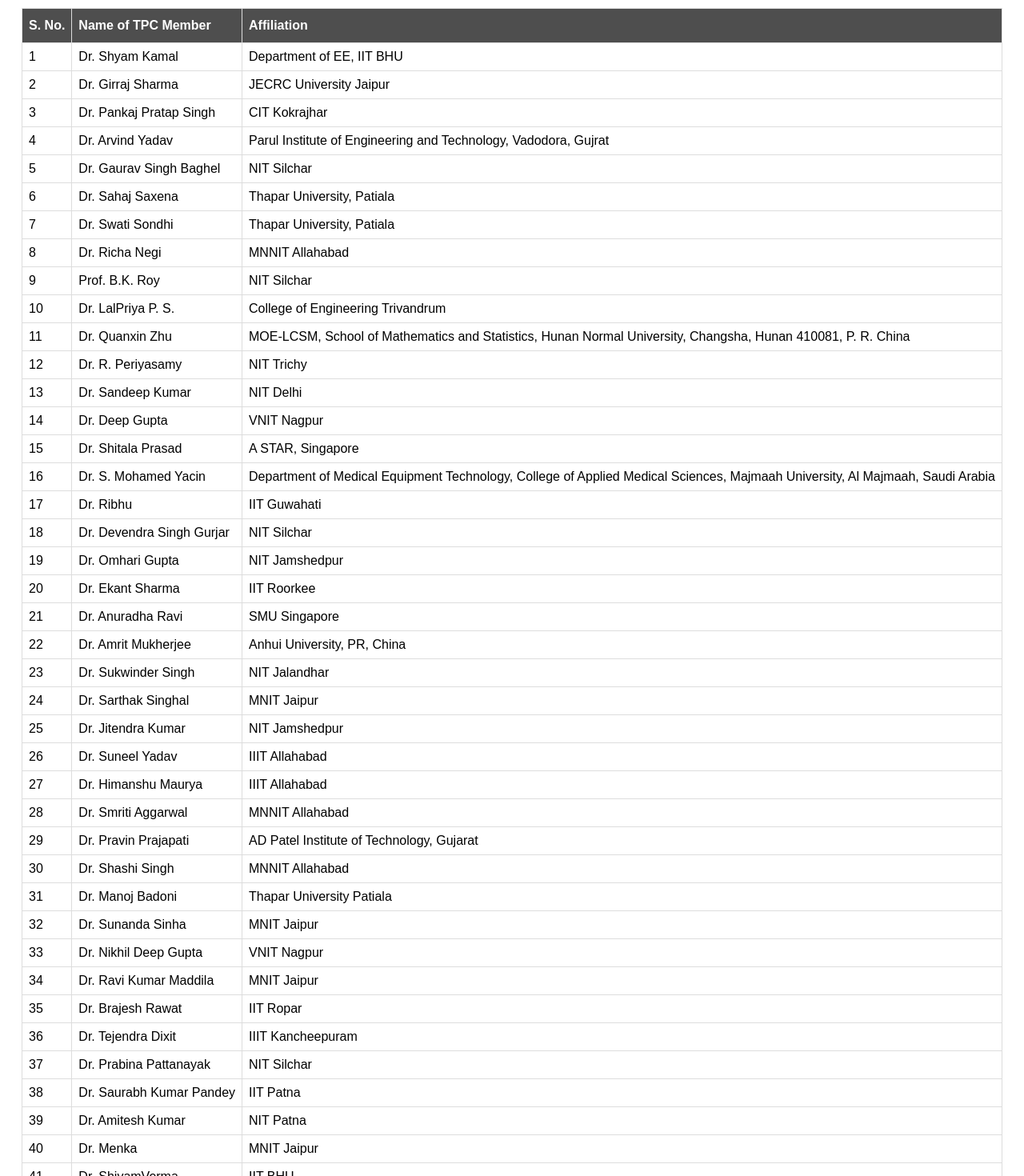
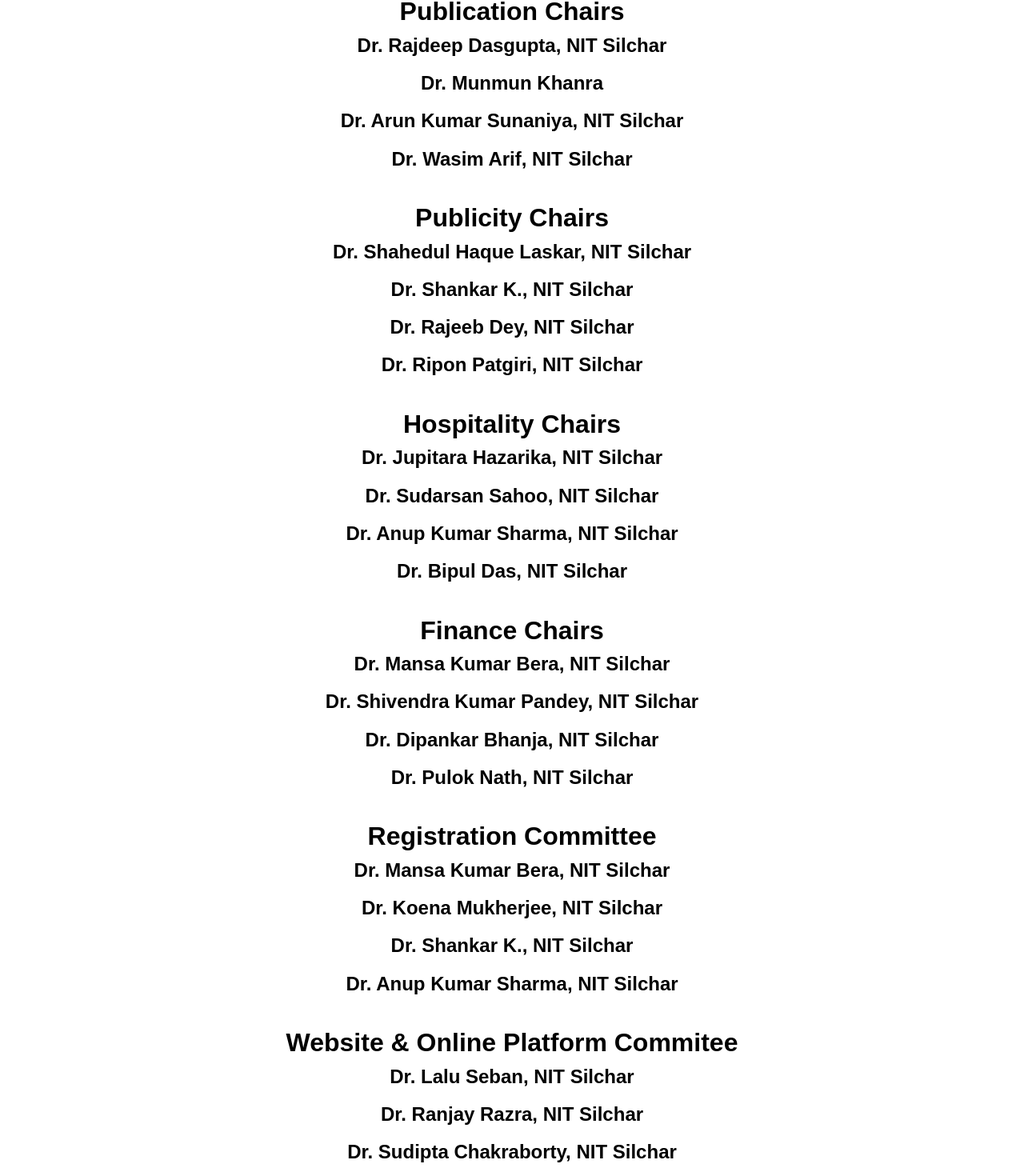
Before and after one commit to eie-nits/e2a2022, a React (Create React App) app: page /comittee in a window 1280 px wide. Shown: the part 2250-3720 px from the top of the page at 80% size. Built offline with nearby package versions, Linux system fonts and the light colour scheme.

Commit message:
committee updated

```diff
--- a/src/pages/CallForPapers.js
+++ b/src/pages/CallForPapers.js
@@ -4,6 +4,13 @@
 
 const CallForPapers = () => {
   const [activeState, setActiveState] = React.useState([...new Array(data.length).fill(false)])
+  const container = React.useRef(null);
+  const scrollToBottom = () => {
+    container.current.scrollIntoView({ behavior: "smooth" })
+  }
+
+  React.useEffect(scrollToBottom, []);
+
   const handleClick = (e, i) => {
     const obj = activeState;
     obj[i] = !activeState[i];
@@ -19,7 +26,7 @@
   return (
     <>
       {/* <Header /> */}
-      <div className="main-content">
+      <div className="main-content" ref={container}>
         <div className="paper-heading">
           <span className="heading-text">
             Call For <span className="red-text">Regular Papers</span>
--- a/src/pages/Committee.js
+++ b/src/pages/Committee.js
@@ -3,9 +3,16 @@
 import members from "../assets/members"
 
 const Committee = () => {
+  const container = React.useRef(null);
+  const scrollToBottom = () => {
+    container.current.scrollIntoView({ behavior: "smooth" })
+  }
+
+  React.useEffect(scrollToBottom, []);
+
   return (
     <>
-      <div className='main-content'>
+      <div className='main-content' ref={container}>
         <div className='paper-heading'>
           <span className='red-text'>COMMITTEE MEMBERS</span>
           <div className='line'></div>
@@ -29,6 +36,8 @@
 
           <h3>Prof. Moncef Gabbouj, Tampere University, Finland</h3>
           <h3>Dr. Ranjay Hazra, NIT Silchar</h3>
+          <h3>Prof. Quan Xin Zhen, Hunan Normal University, China</h3>
+          <h3>Prof. Shyam Sudhir Pandey, Kyushu Institute of Technology, Japan</h3>
         </div>
         <div className='list'>
           <h1 style={{ marginBottom: '-5px' }}>Convenor</h1>
@@ -41,14 +50,14 @@
 
           <h3>Dr. Rajdeep Dasgupta, NIT Silchar</h3>
           <h3>Dr. Lalu Seban, NIT Silchar</h3>
-          <h3>Dr. S.K. Pandey, NIT Silchar</h3>
-          <h3>Dr. V.C. Pal, NIT Silchar</h3>
+          <h3>Dr. Shivendra Kumar Pandey, NIT Silchar</h3>
+          <h3>Dr. Vipin Chandra Pal, NIT Silchar</h3>
         </div>
 
         <div className='list'>
           <h1>Technical Program Chairs</h1>
           <h3>
-            <strong>Control & Robotics: </strong> Dr. V.C. Pal
+            <strong>Control & Robotics: </strong> Dr. Vipin Chandra Pal
           </h3>
           <h3>
             <strong>Signal Processing: </strong>Dr. Shankar K.
@@ -57,17 +66,126 @@
             <strong>Communication System: </strong>Dr. Ranjay Hazra
           </h3>
           <h3>
-            <strong>MEMS & VLSI: </strong>Dr. S.K. Pandey
+            <strong>MEMS & VLSI: </strong>Dr. Shivendra Kumar Pandey
           </h3>
           <h3>
             <strong>AI & Soft Computing: </strong>Dr. Lalu Seban
           </h3>
           <h3>
-            <strong>Sensors & Instrumentation: </strong>Dr. R. Dasgupta
+            <strong>Sensors & Instrumentation: </strong>Dr. Rajdeep Dasgupta
           </h3>
           <h3>
-            <strong>Energy, Power Systems & Power Electronics: </strong>Dr. M.
+            <strong>Energy, Power Systems & Power Electronics: </strong>Dr. Munmun
             Khanra
+          </h3>
+        </div>
+
+        <div className='list'>
+          <h1>Publication Chairs</h1>
+          <h3>
+            Dr. Rajdeep Dasgupta, NIT Silchar
+          </h3>
+          <h3>
+            Dr. Munmun Khanra
+          </h3>
+          <h3>
+            Dr. Arun Kumar Sunaniya, NIT Silchar
+          </h3>
+          <h3>
+            Dr. Wasim Arif, NIT Silchar
+          </h3>
+        </div>
+
+        <div className='list'>
+          <h1>Publicity Chairs</h1>
+          <h3>
+            Dr. Shahedul Haque Laskar, NIT Silchar
+          </h3>
+          <h3>
+            Dr. Shankar K., NIT Silchar
+          </h3>
+          <h3>
+            Dr. Rajeeb Dey, NIT Silchar
+          </h3>
+          <h3>
+            Dr. Ripon Patgiri, NIT Silchar
+          </h3>
+        </div>
+
+        <div className='list'>
+          <h1>Hospitality Chairs</h1>
+          <h3>
+            Dr. Jupitara Hazarika, NIT Silchar
+          </h3>
+          <h3>
+            Dr. Sudarsan Sahoo, NIT Silchar
+          </h3>
+          <h3>
+            Dr. Anup Kumar Sharma, NIT Silchar
+          </h3>
+          <h3>
+            Dr. Bipul Das, NIT Silchar
+          </h3>
+        </div>
+
+        <div className='list'>
+          <h1>Finance Chairs</h1>
+          <h3>
+            Dr. Mansa Kumar Bera, NIT Silchar
+          </h3>
+          <h3>
+            Dr. Shivendra Kumar Pandey, NIT Silchar
+          </h3>
+          <h3>
+            Dr. Dipankar Bhanja, NIT Silchar
+          </h3>
+          <h3>
+            Dr. Pulok Nath, NIT Silchar
+          </h3>
+        </div>
+
+        <div className='list'>
+          <h1>Registration Committee</h1>
+          <h3>
+            Dr. Mansa Kumar Bera, NIT Silchar
+          </h3>
+          <h3>
+            Dr. Koena Mukherjee, NIT Silchar
+          </h3>
+          <h3>
+            Dr. Shankar K., NIT Silchar
+          </h3>
+          <h3>
+            Dr. Anup Kumar Sharma, NIT Silchar
+          </h3>
+        </div>
+
+        <div className='list'>
+          <h1>Website & Online Platform Commitee</h1>
+          <h3>
+            Dr. Lalu Seban, NIT Silchar
+          </h3>
+          <h3>
+            Dr. Ranjay Razra, NIT Silchar
+          </h3>
+          <h3>
+            Dr. Sudipta Chakraborty, NIT Silchar
+          </h3>
+          <h3>
+            Dr. Naresh Babu, NIT Silchar
+          </h3>
+        </div>
+
+        <div className='list'>
+          <h1>Website & Online Platform Commitee</h1>
+          <h3>
+            Dr. Manas Kumar Bera, NIT Silchar
+          </h3>
+          <h3>
+            Dr. Bipul Das, NIT Silchar
+          </h3>
+          <h3>
+            Dr. Shivendra Kumar Pandey, NIT Silchar
           </h3>
         </div>
 
--- a/src/pages/ContactUs.js
+++ b/src/pages/ContactUs.js
@@ -6,13 +6,20 @@
   const [email, setEmail] = React.useState("")
   const [msg, setMsg] = React.useState("")
 
+  const container = React.useRef(null);
+  const scrollToBottom = () => {
+    container.current.scrollIntoView({ behavior: "smooth" })
+  }
+
+  React.useEffect(scrollToBottom, []);
+
   const handleSubmit = (e) => {
     e.preventDefault();
     window.open(`mailto:e2a@nits.ac.in?subject=${subject}&body=${msg}`);
   }
 
   return (
-    <div className="container ptb-4">
+    <div className="container ptb-4" ref={container}>
       <div className="card">
         <div className="members">
           <h3>Got a query?</h3>
--- a/src/pages/Home.js
+++ b/src/pages/Home.js
@@ -1,4 +1,4 @@
-import React from "react";
+import React, {useEffect, useRef} from "react";
 import "../css/home.css"
 import location from "../assets/svg/location.svg"
 import time from "../assets/svg/time.svg"
@@ -9,6 +9,12 @@
 
 
 const Home = () => {
+  const container = useRef(null)
+  const scrollToBottom = () => {
+    container.current.scrollIntoView({ behavior: "smooth" })
+  }
+
+  useEffect(scrollToBottom, []);
   return (
   <>
     <section className="container home-page">
@@ -57,7 +63,7 @@
 
     {/* Keynote Speakers */}
 
-    <section className="keynote-speakers pt-4">
+    <section ref={container} className="keynote-speakers pt-4">
       <h3>Key Note Speakers</h3>
       <p className="mt-2 mb-1">Here are our Key note Speakers</p>
       <CustomHR color="#525E75" />
--- a/src/pages/ImportantDates.js
+++ b/src/pages/ImportantDates.js
@@ -1,8 +1,15 @@
 import React from 'react'
 
 const ImportantDates = () => {
+  const container = React.useRef(null);
+  const scrollToBottom = () => {
+    container.current.scrollIntoView({ behavior: "smooth" })
+  }
+
+  React.useEffect(scrollToBottom, []);
+
   return (
-    <div className='main-content'>
+    <div className='main-content' ref={container}>
         <div className='paper-heading'>
           <span className='red-text'>IMPORTANT DATES FOR PAPER SUBMISSION</span>
           <div className='line'></div>
--- a/src/pages/Program.js
+++ b/src/pages/Program.js
@@ -1,8 +1,15 @@
 import React from 'react'
 
 const Program = () => {
+  const container = React.useRef(null);
+  const scrollToBottom = () => {
+    container.current.scrollIntoView({ behavior: "smooth" })
+  }
+
+  React.useEffect(scrollToBottom, []);
+
   return (
-    <div className='main-content'>
+    <div className='main-content' ref={container}>
         <div className='paper-heading'>
           <span className='red-text'>To be updated soon...</span>
         </div>
--- a/src/pages/Registration.js
+++ b/src/pages/Registration.js
@@ -1,8 +1,14 @@
 import React from 'react'
 
 const Registration = () => {
+  const container = React.useRef(null);
+  const scrollToBottom = () => {
+    container.current.scrollIntoView({ behavior: "smooth" })
+  }
+
+  React.useEffect(scrollToBottom, []);
   return (
-    <div className='main-content'>
+    <div className='main-content' ref={container}>
         <div className='paper-heading'>
           <span className='red-text'>To be updated soon...</span>
         </div>
```
Also changed, not shown: src/components/Navbar.js (deleted, +0 -9 lines).
